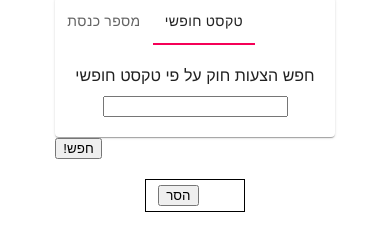
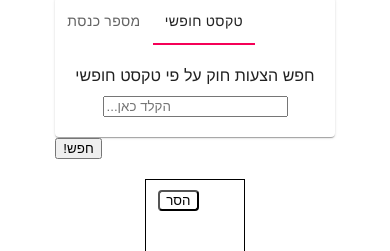
Before and after one commit to Political-Transparency/political-transparency, a React (Create React App) app in the folder client/: page / in a window 390 px wide. Both pictures are taken after a click on the button "!חפש". Shown: the part 147-398 px from the top of the page. Built offline with nearby package versions, Linux system fonts and the light colour scheme.

Commit message:
📱responsive bills

```diff
--- a/client/src/common/BillCard.jsx
+++ b/client/src/common/BillCard.jsx
@@ -1,12 +1,12 @@
 import styled from "styled-components";
 
 const BillCard = (props) => {
-    const {data, removeCard} = props;
+  const { data, removeCard } = props;
 
   return (
     <BillContainer>
       <BillContent>{data}</BillContent>
-      <button onClick={removeCard}>{"הסר"}</button>
+      <RemoveButton onClick={removeCard}>{"הסר"}</RemoveButton>
     </BillContainer>
   );
 };
@@ -14,21 +14,33 @@ const BillCard = (props) => {
 const BillContainer = styled.div`
   display: flex;
   flex-direction: row-reverse;
+  height: 30px;
   gap: 10px;
   border-radius: 5px;
   padding: 0.25rem;
   background-color: unset;
   margin: 1px 8px;
   border-radius: 4px;
-  transition: background-color 0.3s ease-in-out 0s;
+  transition: background-color 0.1s ease-in-out 0s;
+  align-items: center;
+
+  :hover {
+    background-color: grey;
+    z-index: 9;
 `;
 
 const BillContent = styled.div`
-text-align: end;
-white-space: nowrap;
-overflow: auto;
-width: 200px;
-flex: auto;
+  overflow: hidden;
+  white-space: nowrap;
+  text-align: right;
+  text-overflow: ellipsis;
+  background-color: white;
+  flex: auto;
+`;
+
+const RemoveButton = styled.button`
+  border-radius: 4px;
+  background-color: white;
 `;
 
 export default BillCard;
--- a/client/src/common/BillsList.jsx
+++ b/client/src/common/BillsList.jsx
@@ -2,22 +2,28 @@ import styled from "styled-components";
 import BillCard from "./BillCard";
 
 const BillsList = (props) => {
-  const { data } = props;
+  const { bills, setBills } = props;
 
-  const removeBillHandler = () => {
-
-  }
+  const removeBillHandler = (index) => {
+    const updatedBillsList = bills.slice();
+    updatedBillsList.splice(index, 1);
+    setBills(updatedBillsList);
+  };
 
   return (
     <BillsListContainer>
-        {data.map((val, index) => (
-          <BillCard key={index} data={val} removeCard={removeBillHandler} />
-        ))}
+      {bills.map((val, index) => (
+        <BillCard
+          key={index}
+          data={val}
+          removeCard={() => {
+            removeBillHandler(index);
+          }}
+        />
+      ))}
     </BillsListContainer>
   );
 };
-
-
 
 const BillsListContainer = styled.div`
   width: 100%;
--- a/client/src/pages/BillsSelection.jsx
+++ b/client/src/pages/BillsSelection.jsx
@@ -1,12 +1,19 @@
 import MyTabs from "./TabsCard";
 import { useState } from "react";
 import BillsList from "../common/BillsList";
-import { BillsSelectionContainer, BillsSelectionWrapper, BillsTableContainer, FormContainer, Header, HeadersWrapper, Hint } from "./BillsSelection.styled";
+import {
+  BillsSelectionContainer,
+  BillsSelectionWrapper,
+  BillsTableContainer,
+  FormContainer,
+  Header,
+  HeadersWrapper,
+  Hint,
+} from "./BillsSelection.styled";
 
 const BillsSelection = () => {
   const [currentChosenBill, setCurrentChosenBill] = useState("");
   const handleInputChange = (e) => {
-    console.log(e.target.value);
     setCurrentChosenBill(e.target.value);
   };
   const tabsHeaders = [
@@ -19,24 +26,24 @@ const BillsSelection = () => {
       title: "טקסט חופשי",
       description: "חפש הצעות חוק על פי טקסט חופשי",
       content: (
-        <input value={currentChosenBill} onChange={handleInputChange}></input>
+        <input
+          value={currentChosenBill}
+          placeholder="...הקלד כאן"
+          onChange={handleInputChange}
+        ></input>
       ),
     },
   ];
   const [tableData, setTableData] = useState([]);
 
-  const tableHeaders = ["הצבעתך", "הצעת חוק", "מספר"];
   const header = "שקיפות בכנסת";
   const hint =
     "שירות זה נועד כדי לספק לציבור בישראל אפשרות להשוות בין דעותיהם הפוליטיות להצבעות חברי כנסת ישראל";
 
   const searchBillHandler = () => {
     setTableData((prevData) => [...prevData, currentChosenBill]);
+    console.log(currentChosenBill);
   };
-
-  const removeBillHandler = () => {
-
-  }
 
   return (
     <BillsSelectionWrapper>
@@ -45,14 +52,13 @@ const BillsSelection = () => {
         <Hint>{hint}</Hint>
       </HeadersWrapper>
       <FormContainer>
-
         <BillsSelectionContainer>
           <MyTabs tabsHeaders={tabsHeaders} />
           <button onClick={searchBillHandler}>!חפש</button>
         </BillsSelectionContainer>
 
         <BillsTableContainer>
-          <BillsList headers={tableHeaders} data={tableData} />
+          <BillsList bills={tableData} setBills={setTableData} />
         </BillsTableContainer>
       </FormContainer>
     </BillsSelectionWrapper>
--- a/client/src/pages/BillsSelection.styled.jsx
+++ b/client/src/pages/BillsSelection.styled.jsx
@@ -39,14 +39,12 @@ export const FormContainer = styled.div`
   gap: 20px;
 `;
 
-export const BillsSelectionContainer = styled.div`
-
-`;
+export const BillsSelectionContainer = styled.div``;
 
 export const BillsTableContainer = styled.div`
   display: flex;
   border: 1px solid black;
   width: 25%;
-  height: 50%;
+  height: 500px;
   overflow: auto;
 `;
```
